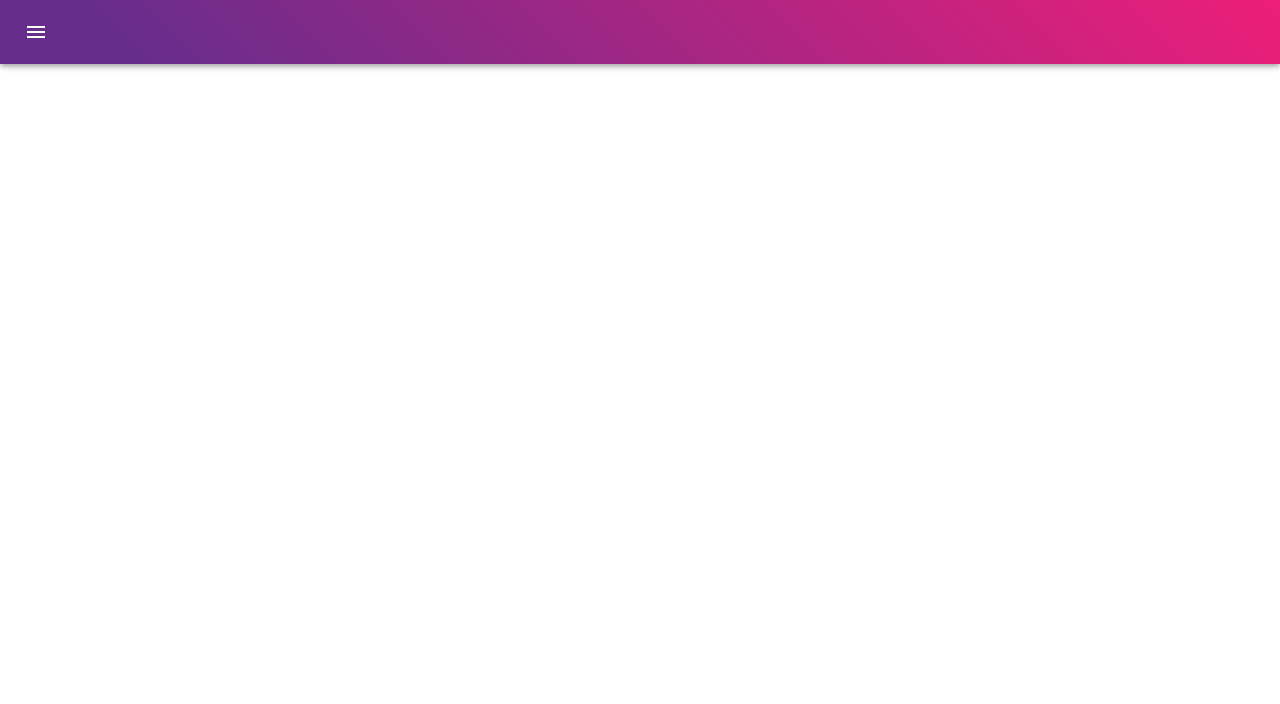
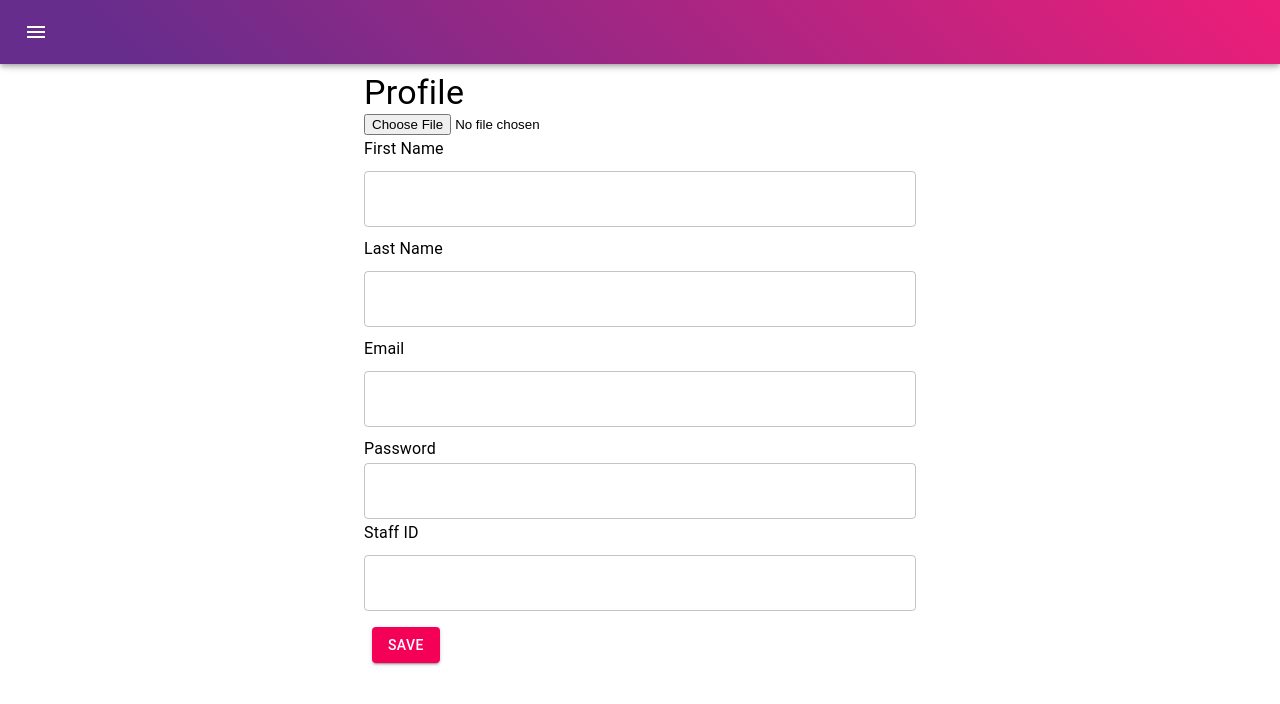
Before and after one commit to Agid-Kaharuba/2021_SES3A_TEAM1, a React (Create React App) app in the folder frontend/: page /employee-profile in a window 1280 px wide. Shown: the top 704 px of the page. Built offline with nearby package versions, Linux system fonts and the light colour scheme.

Commit message:
profile edits

```diff
--- a/frontend/package.json
+++ b/frontend/package.json
@@ -6,8 +6,8 @@
     "@devexpress/dx-react-chart": "^2.7.2",
     "@devexpress/dx-react-chart-material-ui": "^2.7.2",
     "@devexpress/dx-react-core": "^2.7.2",
-    "@material-ui/core": "^4.11.0",
-    "@material-ui/icons": "^4.9.1",
+    "@material-ui/core": "^4.11.3",
+    "@material-ui/icons": "^4.11.2",
     "@material-ui/lab": "^4.0.0-alpha.56",
     "@react-google-maps/api": "^1.10.1",
     "@testing-library/jest-dom": "^4.2.4",
--- a/frontend/src/App.js
+++ b/frontend/src/App.js
@@ -8,6 +8,7 @@ import { ThemeProvider } from "@material-ui/core/styles";
 // IMPORT PAGES
 import HomePage from "./pages/home/home.js";
 import CreateNewTraining from './pages/supervisorCreateNewTraining/supervisorCreateNewTraining.js';
+import EmployeeProfile from "./pages/profile/employeeProfile";
 
 // import appTheme from "./helpers/appTheme";
 
@@ -45,6 +46,10 @@ function AppRouter(props) {
         exact={true}
         component={CreateNewTraining}>
       </Route>
+      <Route path="/employee-profile"
+        exact={true}
+        component={EmployeeProfile}>
+      </Route>
 
     </Switch>
   );
--- a/frontend/src/pages/profile/employeeProfile.js
+++ b/frontend/src/pages/profile/employeeProfile.js
@@ -1,16 +1,35 @@
 import React, {useState} from "react";
-import {Button, TextField} from "@material-ui/core";
+import {Button, TextField, Container, Typography, Avatar} from "@material-ui/core";
+import { makeStyles } from "@material-ui/core/styles";
 
-// test
+const useStyles = makeStyles(theme => ({
+  button: {
+    margin: theme.spacing(1)
+  },
+
+  textField: {
+    marginTop: theme.spacing(1),
+		marginBottom: theme.spacing(1),
+  }
+}));
 
 export default function EmployeeProfile() {
+
+    const classes = useStyles();
 
     const [employee, setEmployeeDetails] = useState({
         fName: "",
         lName: "",
         email: "",
+        password:"",
         staffID:""
       });
+
+    // const pImage = useState({
+    //   profileImg:'https://cdn3.iconfinder.com/data/icons/gradient-general-pack/512/user-01-512.png'
+    // });
+
+    // const {profileImg} = this.pImage;
 
     function handleChange(e) {
         console.log(e.target);
@@ -22,6 +41,7 @@ export default function EmployeeProfile() {
                     fName: value,
                     lName: prevValue.lName,
                     email: prevValue.email,
+                    password: prevValue.password,
                     staffID: prevValue.staffID
                  };
              } else if (name==="lName"){
@@ -29,6 +49,7 @@ export default function EmployeeProfile() {
                      fName: prevValue.fName,
                      lName: value,
                      email: prevValue.email,
+                     password: prevValue.password,
                      staffID: prevValue.staffID
                  };
              } else if (name==="email"){
@@ -36,58 +57,119 @@ export default function EmployeeProfile() {
                     fName: prevValue.fName,
                     lName: prevValue.lName,
                     email: value,
+                    password: prevValue.password,
                     staffID: prevValue.staffID
                  };
+                } else if (name==="password"){
+                  return {
+                     fName: prevValue.fName,
+                     lName: prevValue.lName,
+                     email: prevValue.email,
+                     password: value,
+                     staffID: prevValue.staffID
+                  };
              } else if (name==="staffID"){
                  return {
                     fName: prevValue.fName,
                     lName: prevValue.lName,
                     email: prevValue.email,
+                    password: prevValue.password,
                     staffID: value
                  };
              }
          });
     }
 
+    function saveChanges() {
+
+    }
+
+    // const imageHandler = (e) => {
+    //   const reader = new FileReader();
+    //   reader.onload = () => {
+    //     if(reader.readyState ===2) {
+    //       this.setState({profileImg: reader.result})
+    //     }
+    //   }
+    //   reader.readAsDataURL(e.target.files[0])
+    // }
+
     return (
-        <div>
-        {/* <Button variant='contained' color='primary'>Hello!</Button> */}
+      <Container maxWidth="sm">
 
-       {/* do text field first */}
-       {/* you will need a save button so that the values get stored in the database and can be used next time */}
+       <Typography variant="h4">Profile</Typography>
+        {/* <Avatar alt="dora" src="./profile/pics/omg.jpg" />
+        <img src={Pic1}/> */}
+        {/* <div className="img-holder">
+          <img src={profileImg} alt="user-icon" id="img" className="img"/>
+        </div> */}
+        {/*Accepting only files with image type*/}
+        <input type = "file" name="image-upload" id="input" accept="image/*"/>
+        {/* <div className = "label">
+           <label htmlFor="input" className="image-upload">
 
+            </label> {/*a label for the input element above
+        </div> */}
+        <Typography variant="subtitle1">First Name</Typography>
         <TextField
           id="outlined-required"
-          label="First Name"
           name = "fName"
           onChange={handleChange}
           value={employee.fName}
           variant="outlined"
+          fullWidth
+          className={classes.textField}
         />
+        <br/>
+        <Typography variant="subtitle1">Last Name</Typography>
         <TextField
           id="outlined-required"
-          label="Last Name"
           name = "lName"
           onChange={handleChange}
           value={employee.lName}
           variant="outlined"
+          fullWidth
+          className={classes.textField}
         />
+        <br/>
+        <Typography variant="subtitle1">Email</Typography>
         <TextField
           id="outlined-required"
-          label="Email"
           name = "email"
           onChange={handleChange}
           value={employee.email}
           variant="outlined"
+          fullWidth
+          className={classes.textField}
         />
+        <br/>
+        <Typography variant="subtitle1">Password</Typography>
+        <TextField
+          id="outlined-password-input"
+          type="password"
+          name = "password"
+          autoComplete="current-password"
+          onChange={handleChange}
+          value={employee.password}
+          variant="outlined"
+          fullWidth
+          className={classes.password}
+        />
+        <br/>
+        <Typography variant="subtitle1">Staff ID</Typography>
         <TextField
           id="outlined-required"
-          label="Staff ID"
           name = "staffID"
           onChange={handleChange}
           value={employee.staffID}
           variant="outlined"
+          fullWidth
+          className={classes.textField}
         />
-        </div>
+        <br/>
+        <Button onClick= {saveChanges} variant="contained" color="secondary" className={classes.button}>
+          Save
+        </Button>
+      </Container>
     );
 }
```
